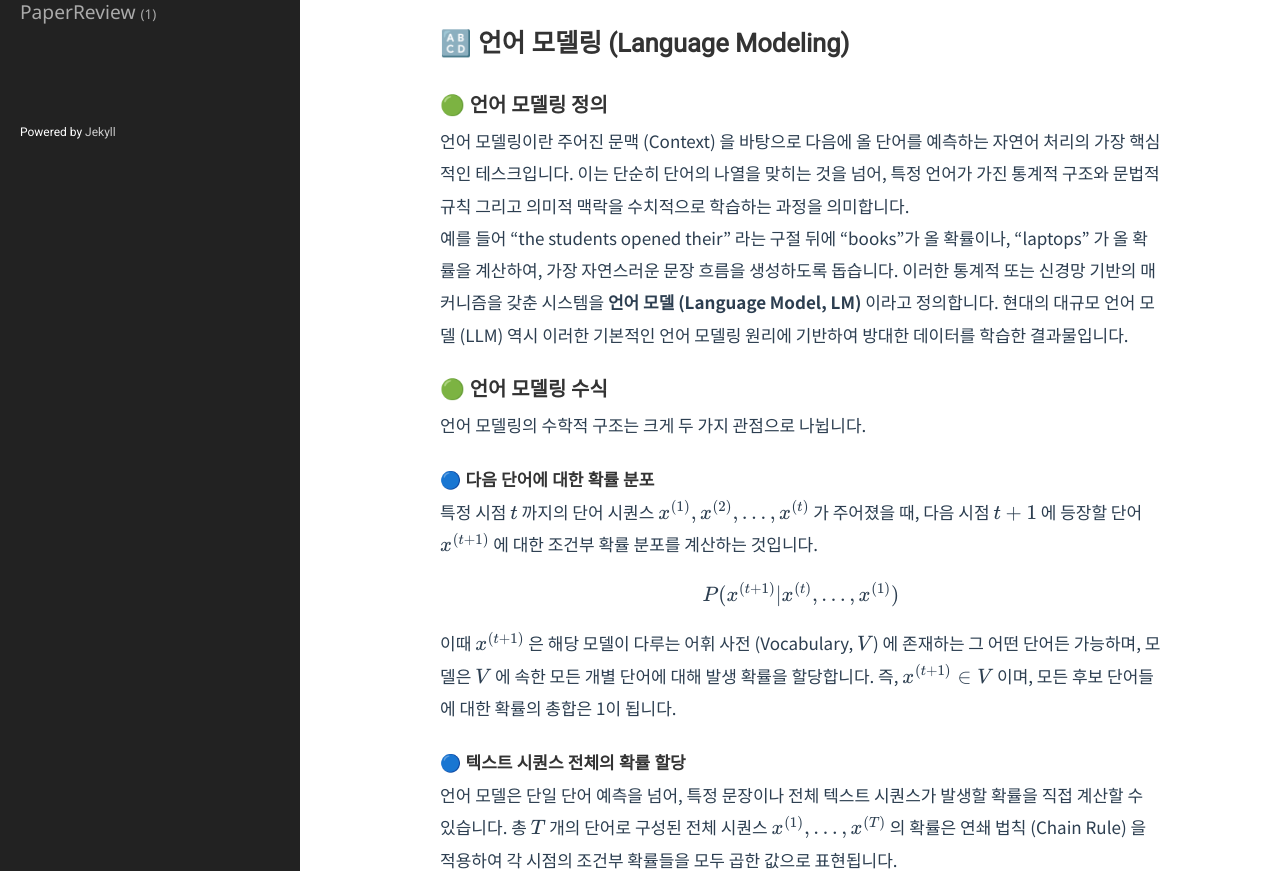
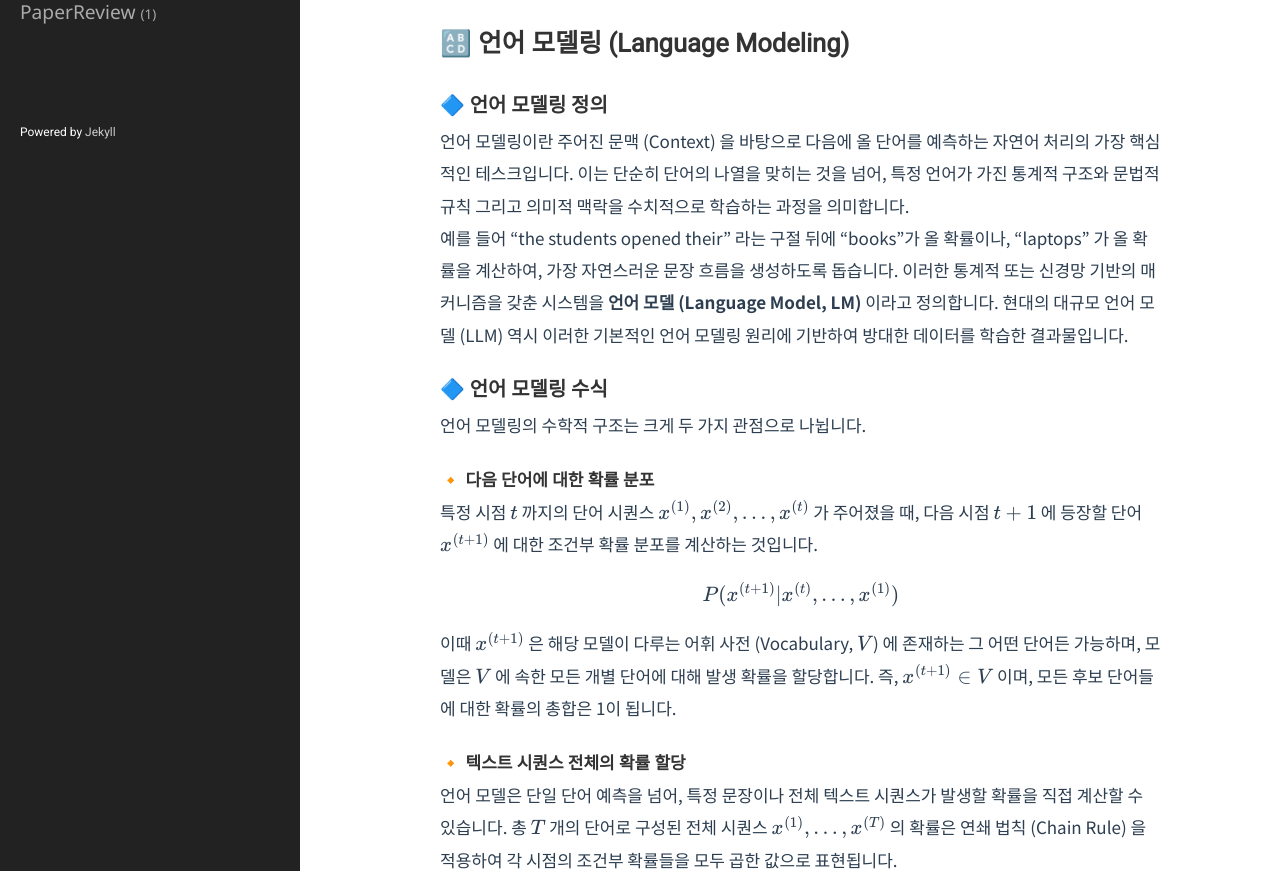
Before and after one commit to Youngjun-CV/Youngjun-CV.github.io, a Jekyll site: the page built from _posts/nlp/2026-03-23-language-modeling.markdown, in a window 1280 px wide and 1400 px high. Shown: the part 479-1350 px from the top of the window. Built offline with Jekyll 4.4.1, drawn with Linux system fonts in a browser that asks for light colours; formulas are drawn with MathJax 3.

```diff
--- a/_posts/nlp/2026-03-23-language-modeling.markdown
+++ b/_posts/nlp/2026-03-23-language-modeling.markdown
@@ -14,15 +14,15 @@ category: NLP
 
 ## 🔠 언어 모델링 (Language Modeling)
 
-### 🟢 언어 모델링 정의
+### 🔷 언어 모델링 정의
 언어 모델링이란 주어진 문맥 (Context) 을 바탕으로 다음에 올 단어를 예측하는 자연어 처리의 가장 핵심적인 테스크입니다. 이는 단순히 단어의 나열을 맞히는 것을 넘어, 특정 언어가 가진 통계적 구조와 문법적 규칙 그리고 의미적 맥락을 수치적으로 학습하는 과정을 의미합니다.
 
 예를 들어 "the students opened their" 라는 구절 뒤에 "books"가 올 확률이나, "laptops" 가 올 확률을 계산하여, 가장 자연스러운 문장 흐름을 생성하도록 돕습니다. 이러한 통계적 또는 신경망 기반의 매커니즘을 갖춘 시스템을 **언어 모델 (Language Model, LM)** 이라고 정의합니다. 현대의 대규모 언어 모델 (LLM) 역시 이러한 기본적인 언어 모델링 원리에 기반하여 방대한 데이터를 학습한 결과물입니다.
 
-### 🟢 언어 모델링 수식
+### 🔷 언어 모델링 수식
 언어 모델링의 수학적 구조는 크게 두 가지 관점으로 나뉩니다.
 
-#### 🔵 다음 단어에 대한 확률 분포
+#### 🔸 다음 단어에 대한 확률 분포
 
 특정 시점 $t$ 까지의 단어 시퀀스 $x^{(1)}, x^{(2)}, \dots, x^{(t)}$ 가 주어졌을 때, 다음 시점 $t+1$ 에 등장할 단어 $x^{(t+1)}$ 에 대한 조건부 확률 분포를 계산하는 것입니다.
 
@@ -30,7 +30,7 @@ $$P(x^{(t+1)} | x^{(t)}, \dots, x^{(1)})$$
 
 이때 $x^{(t+1)}$ 은 해당 모델이 다루는 어휘 사전 (Vocabulary, $V$) 에 존재하는 그 어떤 단어든 가능하며, 모델은 $V$ 에 속한 모든 개별 단어에 대해 발생 확률을 할당합니다. 즉, $x^{(t+1)} \in V$ 이며, 모든 후보 단어들에 대한 확률의 총합은 1이 됩니다.
 
-#### 🔵 텍스트 시퀀스 전체의 확률 할당
+#### 🔸 텍스트 시퀀스 전체의 확률 할당
 
 언어 모델은 단일 단어 예측을 넘어, 특정 문장이나 전체 텍스트 시퀀스가 발생할 확률을 직접 계산할 수 있습니다. 총 $T$ 개의 단어로 구성된 전체 시퀀스 $x^{(1)}, \dots, x^{(T)}$ 의 확률은 연쇄 법칙 (Chain Rule) 을 적용하여 각 시점의 조건부 확률들을 모두 곱한 값으로 표현됩니다.
 
```
